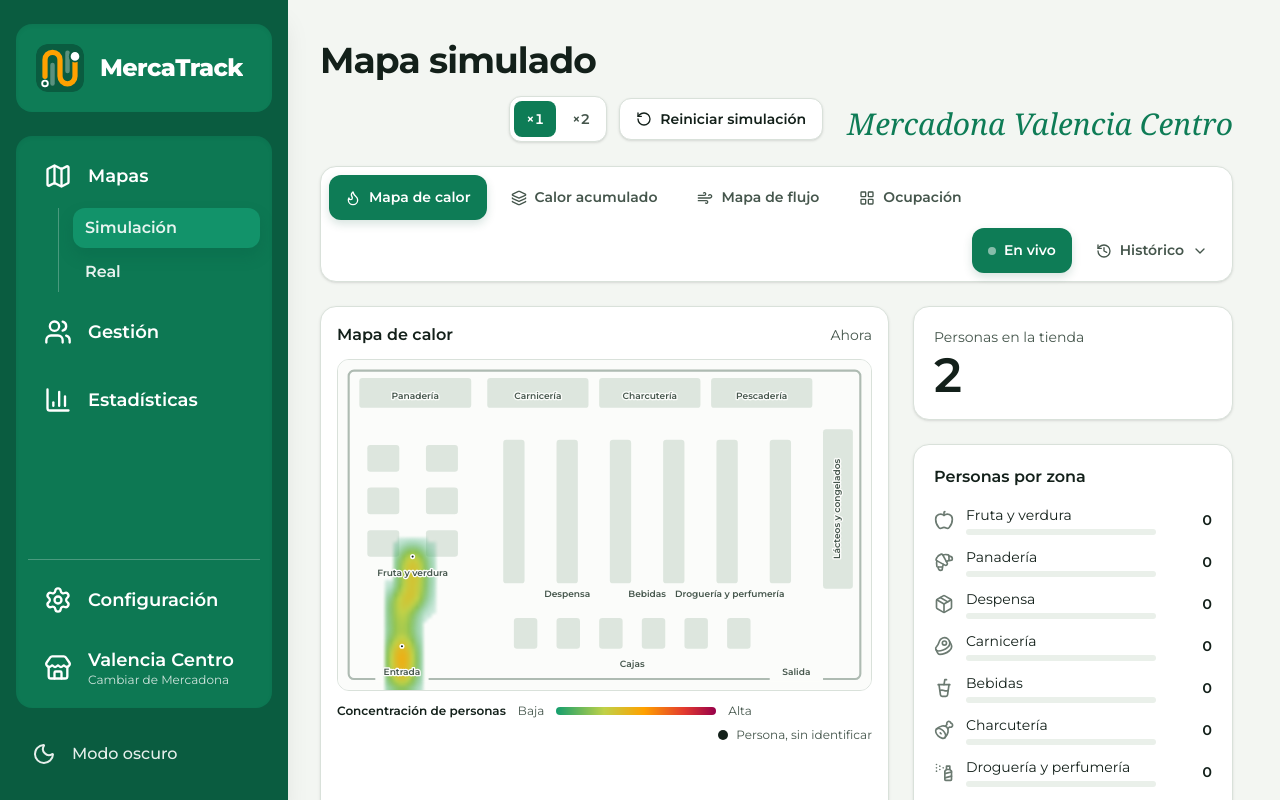
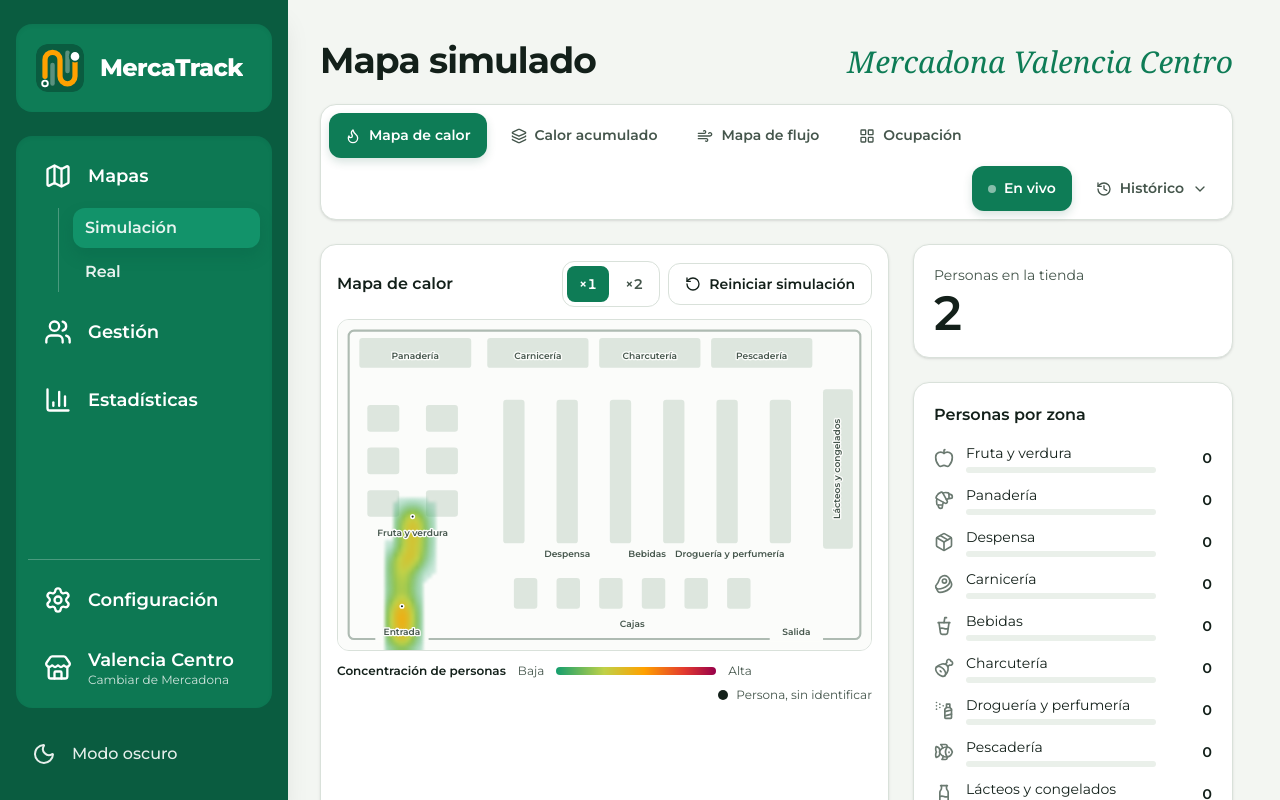
Before and after one commit to FoniksFox/MercadonaIT26, an Angular app in the folder frontend/: page /maps in a window 1280 px wide. Shown: the top 800 px of the page. Built offline with nearby package versions, Linux system fonts and the light colour scheme.

Commit message:
Refactor la sección de simulación: simplificar el encabezado y reorganizar el contenido para mejorar la legibilidad.

```diff
--- a/frontend/src/app/maps/simulation.html
+++ b/frontend/src/app/maps/simulation.html
@@ -1,35 +1,5 @@
 <div class="mx-auto max-w-7xl px-6 py-6 md:px-8 md:py-8">
-  <app-page-header title="Mapa simulado">
-    @if (live()) {
-      <div
-        class="flex items-center gap-1 rounded-xl border border-line bg-surface p-1 text-sm font-semibold shadow-sm"
-        role="group"
-        aria-label="Velocidad de la simulación"
-      >
-        @for (option of speeds; track option) {
-          <button
-            type="button"
-            class="rounded-lg px-3 py-2 tabular-nums transition-colors"
-            [class]="speed() === option ? 'bg-accent text-on-accent' : 'text-ink-2 hover:bg-sunken'"
-            [attr.aria-pressed]="speed() === option"
-            [attr.aria-label]="'Velocidad por ' + option"
-            (click)="speed.set(option)"
-          >
-            ×{{ option }}
-          </button>
-        }
-      </div>
-
-      <button
-        type="button"
-        class="flex items-center gap-2 rounded-xl border border-line bg-surface px-4 py-2.5 text-sm font-semibold shadow-sm transition-colors hover:bg-sunken"
-        (click)="restarts.set(restarts() + 1)"
-      >
-        <app-icon name="restart" class="size-4" />
-        Reiniciar simulación
-      </button>
-    }
-  </app-page-header>
+  <app-page-header title="Mapa simulado" />
 
   <div
     class="page-content relative z-30 mt-6 flex flex-wrap gap-2 rounded-2xl border border-line bg-surface p-2 shadow-sm"
@@ -119,15 +89,41 @@
     [class.map-layout-fade]="isViewAnimating()"
   >
     <section class="rounded-2xl border border-line bg-surface p-4 shadow-sm">
-      <div class="mb-3 flex flex-wrap items-baseline justify-between gap-2">
+      <div class="mb-3 flex flex-wrap items-center justify-between gap-3">
         <h2 class="font-semibold">{{ viewLabel() }}</h2>
-        <p class="text-sm text-ink-2">
+        <div class="flex flex-wrap items-center justify-end gap-2">
           @if (live()) {
-            Ahora
+            <div
+              class="flex items-center gap-1 rounded-xl border border-line bg-surface p-1 text-sm font-semibold"
+              role="group"
+              aria-label="Velocidad de la simulación"
+            >
+              @for (option of speeds; track option) {
+                <button
+                  type="button"
+                  class="rounded-lg px-3 py-2 tabular-nums transition-colors"
+                  [class]="speed() === option ? 'bg-accent text-on-accent' : 'text-ink-2 hover:bg-sunken'"
+                  [attr.aria-pressed]="speed() === option"
+                  [attr.aria-label]="'Velocidad por ' + option"
+                  (click)="speed.set(option)"
+                >
+                  ×{{ option }}
+                </button>
+              }
+            </div>
+
+            <button
+              type="button"
+              class="flex items-center gap-2 rounded-xl border border-line bg-surface px-4 py-2.5 text-sm font-semibold transition-colors hover:bg-sunken"
+              (click)="restarts.set(restarts() + 1)"
+            >
+              <app-icon name="restart" class="size-4" />
+              Reiniciar simulación
+            </button>
           } @else {
-            {{ dateRange() }}
+            <p class="text-sm text-ink-2">{{ dateRange() }}</p>
           }
-        </p>
+        </div>
       </div>
 
       <app-store-heatmap
```
